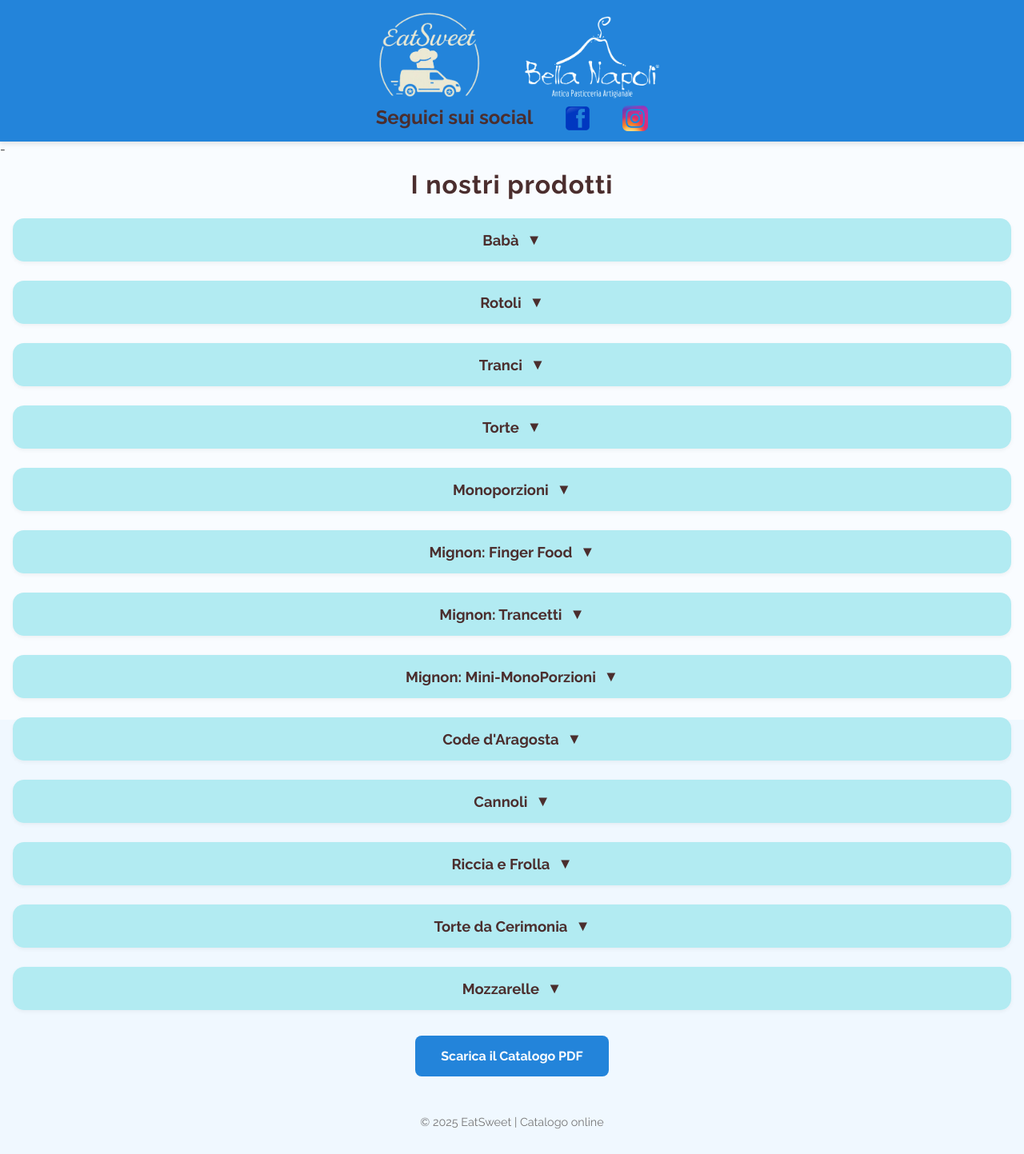
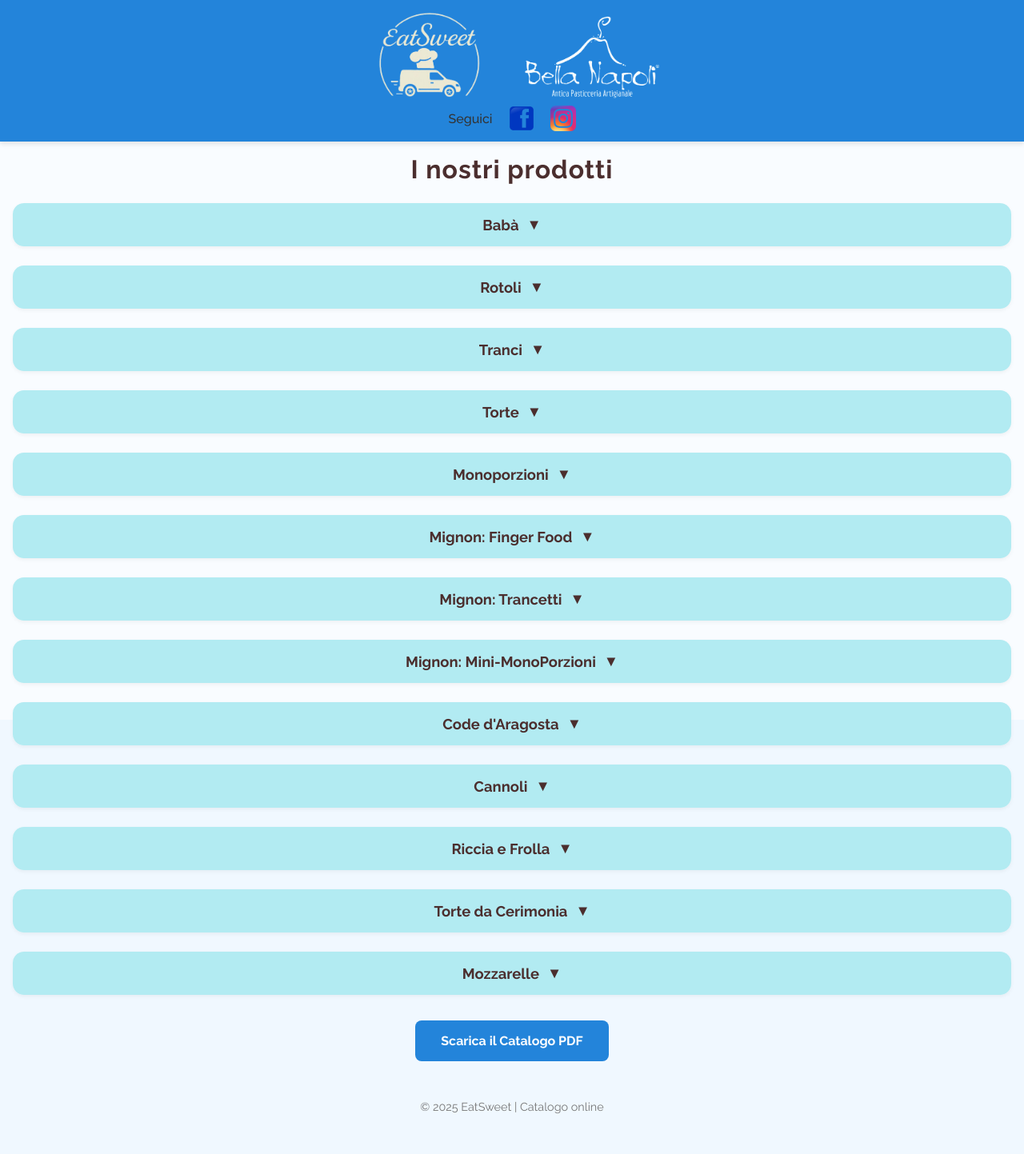
Before and after one commit to EatSweetDolci/eatsweetdolci.github.io, a Jekyll site: the page eatsweet/index.html, which Jekyll copies as it is, in a window 1280 px wide. Shown: the whole page at 80% size. Built offline with Jekyll 4.4.1, drawn with Linux system fonts in a browser that asks for light colours.

Commit message:
modified:   eatsweet/index.html 	modified:   eatsweet/index.html

```diff
--- a/eatsweet/index.html
+++ b/eatsweet/index.html
@@ -46,8 +46,15 @@
 
     header .social-links {
       display: flex;
-      justify-content: center;     /* center icons horizontally */
-      gap: 40px;                   /* space between icons */
+      justify-content: center;
+      align-items: center;
+      gap: 20px; /* leggermente meno, per avvicinare la scritta alle icone */
+    }
+
+    header .social-text {
+      font-size: 1rem;
+      font-weight: 500;
+      color: #333;
     }
 
     header .social-icon {
@@ -120,15 +127,15 @@
     </div>
 
     <div class="social-links">
-      <h2>Seguici sui social</h2>
-        <a href="https://www.facebook.com/YourPage" target="_blank" rel="noopener">
+      <span class="social-text">Seguici</span>
+      <a href="https://www.facebook.com/YourPage" target="_blank" rel="noopener">
         <img src="./assets/logo/Facebook_icon.png" alt="Facebook" class="social-icon">
       </a>
       <a href="https://www.instagram.com/YourPage" target="_blank" rel="noopener">
         <img src="./assets/logo/Instagram_icon.png" alt="Instagram" class="social-icon">
       </a>
     </div>
-  </header>-
+  </header>
 
 
   <main>
```
